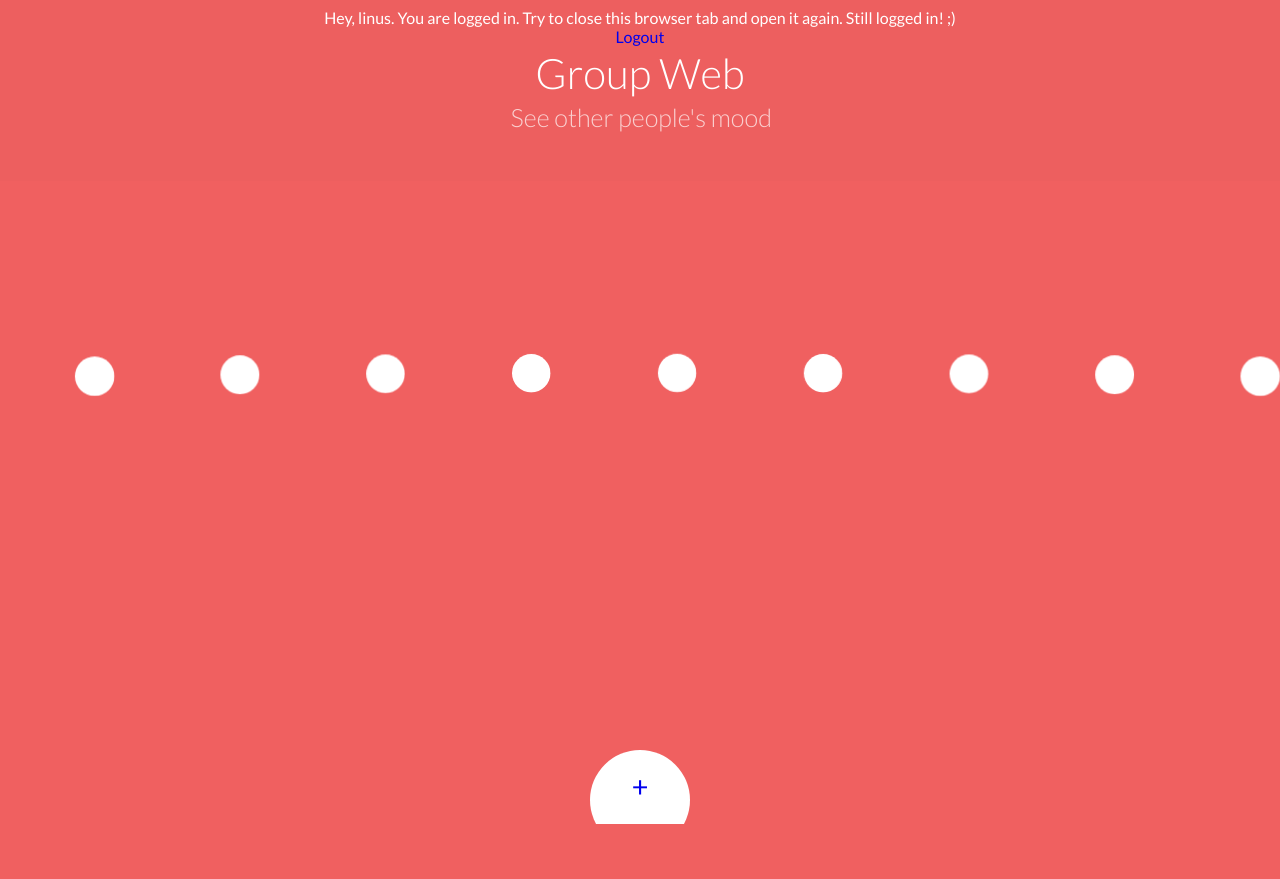
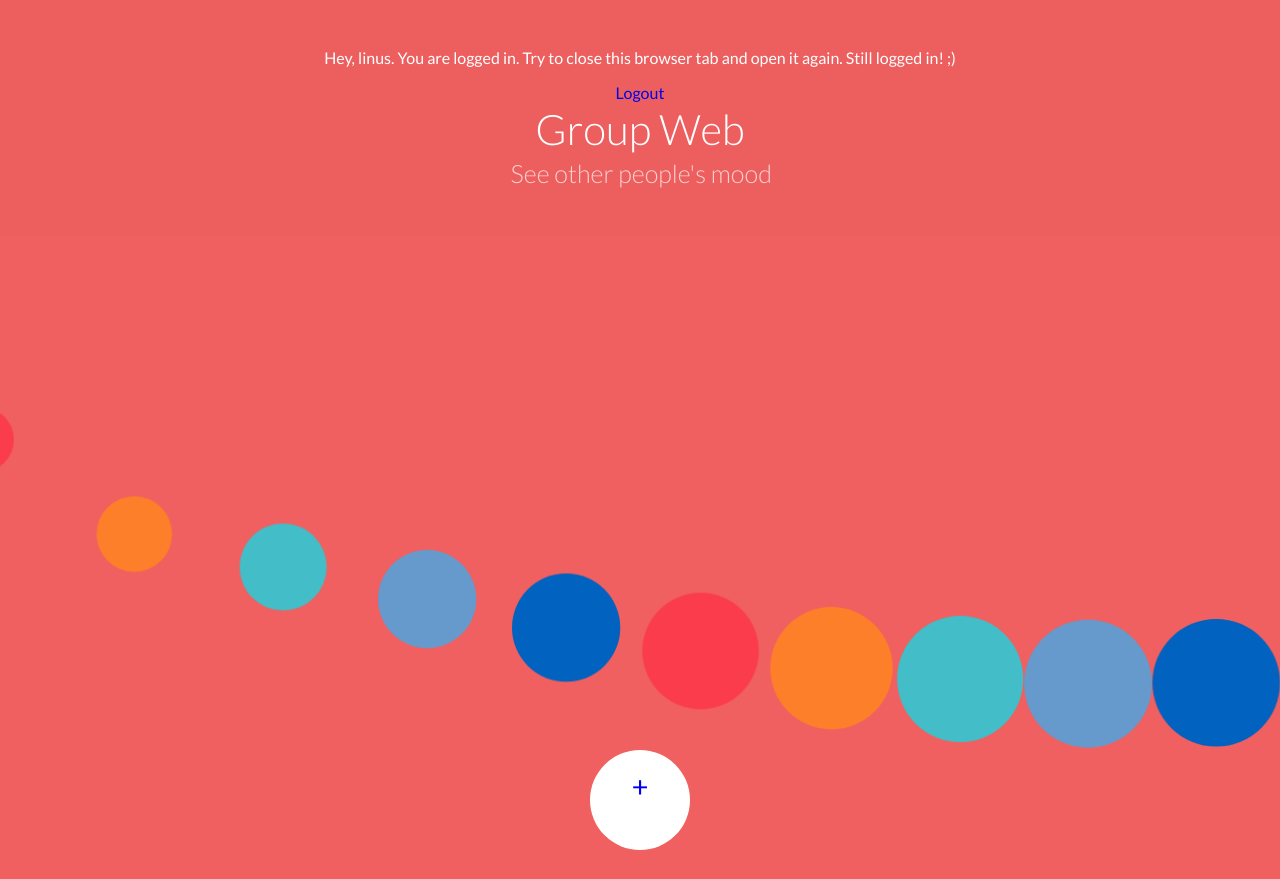
Before and after one commit to Linus0520/MoodLibrary, a PHP site: page / in a window 1280 px wide. Before the commit the page ends 824 px from the top, so only its background shows below. Run offline with PHP 8.4, Linux system fonts and the light colour scheme; a user stored in the database is signed in; some libraries are stand-ins or nearby versions.

Commit message:
Add files via upload

```diff
--- a/css/component1.css
+++ b/css/component1.css
@@ -1,53 +1,11 @@
 @import url(http://netdna.bootstrapcdn.com/font-awesome/2.0/css/font-awesome.css);
-
-* {
-  -moz-box-sizing: border-box;
-  box-sizing: border-box;
-  margin: 0;
-  padding: 0;
-  list-style: none;
-  position: relative
-}
-
-html,
-body {
-  height: 100%;
-}
 
 body {
   background: #f06060;
   color: #fff;
 }
 
-.csstransforms .cn-wrapper {
-  font-size: 1em;
-  width: 26em;
-  height: 26em;
-  overflow: hidden;
-  position: fixed;
-  z-index: 10;
-  bottom: -13em;
-  left: 50%;
-  border-radius: 50%;
-  margin-left: -13em;
-  -webkit-transform: scale(0.1);
-  -ms-transform: scale(0.1);
-  -moz-transform: scale(0.1);
-  transform: scale(0.1);
-  pointer-events: none;
-  -webkit-transition: all .3s ease;
-  -moz-transition: all .3s ease;
-  transition: all .3s ease;
-}
 
-.csstransforms .opened-nav {
-  border-radius: 50%;
-  pointer-events: auto;
-  -webkit-transform: scale(1);
-  -moz-transform: scale(1);
-  -ms-transform: scale(1);
-  transform: scale(1);
-}
 
 .cn-overlay {
   width: 100%;
@@ -96,185 +54,10 @@ body {
   color: #aa1010;
 }
 
-.csstransforms .cn-wrapper li {
-  position: absolute;
-  font-size: 1.5em;
-  width: 10em;
-  height: 10em;
-  -webkit-transform-origin: 100% 100%;
-  -moz-transform-origin: 100% 100%;
-  -ms-transform-origin: 100% 100%;
-  transform-origin: 100% 100%;
-  overflow: hidden;
-  left: 50%;
-  top: 50%;
-  margin-top: -1.3em;
-  margin-left: -10em;
-  -webkit-transition: border .3s ease;
-  -moz-transition: border .3s ease;
-  transition: border .3s ease;
-}
+body {
+bottom:300px;
 
-.csstransforms .cn-wrapper li a {
-  display: block;
-  font-size: 1.18em;
-  height: 14.5em;
-  width: 14.5em;
-  position: absolute;
-  bottom: -7.25em;
-  right: -7.25em;
-  border-radius: 50%;
-  text-decoration: none;
-  color: #fff;
-  padding-top: 1.8em;
-  text-align: center;
-  -webkit-transform: skew(-50deg) rotate(-70deg) scale(1);
-  -ms-transform: skew(-50deg) rotate(-70deg) scale(1);
-  -moz-transform: skew(-50deg) rotate(-70deg) scale(1);
-  transform: skew(-50deg) rotate(-70deg) scale(1);
-  -webkit-backface-visibility: hidden;
-  -webkit-transition: opacity 0.3s, color 0.3s;
-  -moz-transition: opacity 0.3s, color 0.3s;
-  transition: opacity 0.3s, color 0.3s;
-}
-
-.csstransforms .cn-wrapper li a span {
-  font-size: 1.1em;
-  opacity: 0.7;
-}
-
-/* for a central angle x, the list items must be skewed by 90-x degrees
-in our case x=40deg so skew angle is 50deg
-items should be rotated by x, minus (sum of angles - 180)2s (for this demo) */
-
-.csstransforms .cn-wrapper li:first-child {
-  -webkit-transform: rotate(-10deg) skew(50deg);
-  -ms-transform: rotate(-10deg) skew(50deg);
-  -moz-transform: rotate(-10deg) skew(50deg);
-  transform: rotate(-10deg) skew(50deg);
-}
-
-.csstransforms .cn-wrapper li:nth-child(2) {
-  -webkit-transform: rotate(30deg) skew(50deg);
-  -ms-transform: rotate(30deg) skew(50deg);
-  -moz-transform: rotate(30deg) skew(50deg);
-  transform: rotate(30deg) skew(50deg);
-}
-
-.csstransforms .cn-wrapper li:nth-child(3) {
-  -webkit-transform: rotate(70deg) skew(50deg);
-  -ms-transform: rotate(70deg) skew(50deg);
-  -moz-transform: rotate(70deg) skew(50deg);
-  transform: rotate(70deg) skew(50deg)
-}
-
-.csstransforms .cn-wrapper li:nth-child(4) {
-  -webkit-transform: rotate(110deg) skew(50deg);
-  -ms-transform: rotate(110deg) skew(50deg);
-  -moz-transform: rotate(110deg) skew(50deg);
-  transform: rotate(110deg) skew(50deg);
-}
-
-.csstransforms .cn-wrapper li:nth-child(5) {
-  -webkit-transform: rotate(150deg) skew(50deg);
-  -ms-transform: rotate(150deg) skew(50deg);
-  -moz-transform: rotate(150deg) skew(50deg);
-  transform: rotate(150deg) skew(50deg);
-
-}
-
-.csstransforms .cn-wrapper li:nth-child(odd) a {
-  background-color: #a11313;
-  background-color: hsla(0, 88%, 63%, 1);
-}
-
-.csstransforms .cn-wrapper li:nth-child(even) a {
-  background-color: #a61414;
-  background-color: hsla(0, 88%, 65%, 1);
-}
-
-/* active style */
-.csstransforms .cn-wrapper li.active a {
-  background-color: #b31515;
-  background-color: hsla(0, 88%, 70%, 1);
-}
-
-
-/* hover style */
-.csstransforms .cn-wrapper li:not(.active) a:hover,
-.csstransforms .cn-wrapper li:not(.active) a:active,
-.csstransforms .cn-wrapper li:not(.active) a:focus {
-  background-color: #b31515;
-  background-color: hsla(0, 88%, 70%, 1);
-}
-.csstransforms .cn-wrapper li:not(.active) a:focus
-{
-    position:fixed;
-}
-
-
-/* fallback */
-.no-csstransforms .cn-button {
-  display: none;
-}
-
-.no-csstransforms .cn-wrapper li {
-  position: static;
-  float: left;
-  font-size: 1em;
-  height: 5em;
-  width: 5em;
-  background-color: #eee;
-  text-align: center;
-  line-height: 5em;
-}
-
-.no-csstransforms .cn-wrapper li a {
-  display: block;
-  width: 100%;
-  height: 100%;
-  text-decoration: none;
-  color: inherit;
-  font-size: 1.3em;
-  border-right: 1px solid #ddd;
-}
-
-.no-csstransforms .cn-wrapper li a:last-child {
-  border: none;
-}
-
-.no-csstransforms .cn-wrapper li a:hover,
-.no-csstransforms .cn-wrapper li a:active,
-.no-csstransforms .cn-wrapper li a:focus {
-  background-color: white;
-}
-
-.no-csstransforms .cn-wrapper li.active a {
-  background-color: #6F325C;
-  color: #fff;
-}
-
-.no-csstransforms .cn-wrapper {
-  font-size: 1em;
-  height: 5em;
-  width: 25.15em;
-  bottom: 0;
-  margin-left: -12.5em;
-  overflow: hidden;
-  position: fixed;
-  z-index: 10;
-  left: 50%;
-  border: 1px solid #ddd;
-}
-
-@import url("https://fonts.googleapis.com/css?family=Unica+One");
-svg {
-  width: 100vw;
-  height: 80vh;
-}
-
-body {
-
+/*
   display: -webkit-box;
   display: -ms-flexbox;
   display: flex;
@@ -288,29 +71,46 @@ body {
   -webkit-box-direction: normal;
       -ms-flex-direction: column;
           flex-direction: column;
+*/
 }
 
 
 
 circle {
-  -webkit-transform: translate(0, -100px);
-          transform: translate(0, -100px);
-  -webkit-animation: ball 1.5s cubic-bezier(0.42, 0, 0.58, 1) infinite;
-          animation: ball 15s cubic-bezier(0.42, 0, 0.58, 1) infinite;
-  -webkit-transform-origin: 50% 50%;
+  -webkit-transform: translate(0, 100px);
+          transform: translate(0, 100px);
+  -webkit-animation: ball 4s cubic-bezier(0.42, 0, 0.58, 1) infinite;
+          animation: ball 4s cubic-bezier(0.42, 0, 0.58, 1) infinite;
+  -webkit-transform-origin: 10% 30%;
+          transform-origin: 10% 30%;
+          transition:-webkit-transform 0.5s, fill 0.5s;
+/*
+        stroke: white;
+          stroke-width: 3px;
+*/
+          transition: stroke-opacity 1s, stroke-width 1s, transform 1s;
           transform-origin: 50% 50%;
+
+
 }
 
+circle:hover{
+fill-opacity: 1;
+      stroke-opacity: 0.6;
+  stroke-width: 0;
+  transform: scale(2);
+}
 circle:nth-child(1) {
-  fill: white;
+  fill: #FA3C4C;
   -webkit-animation-delay: -0.15s;
           animation-delay: -0.15s;
-  -webkit-transform-origin: -80px 250px;
-          transform-origin: -80px 250px;
+  -webkit-transform-origin: -80px 150px;
+          transform-origin: -80px 150px;
+
 }
 
 circle:nth-child(2) {
-  fill: white;
+  fill: #FD7F2A;
   -webkit-animation-delay: -0.3s;
           animation-delay: -0.3s;
   -webkit-transform-origin: 40px 250px;
@@ -318,7 +118,7 @@ circle:nth-child(2) {
 }
 
 circle:nth-child(3) {
-  fill: white;
+  fill: #43BDC7;
   -webkit-animation-delay: -0.45s;
           animation-delay: -0.45s;
   -webkit-transform-origin: 160px 250px;
@@ -326,7 +126,7 @@ circle:nth-child(3) {
 }
 
 circle:nth-child(4) {
-  fill: white;
+  fill: #669ACC;
   -webkit-animation-delay: -0.6s;
           animation-delay: -0.6s;
   -webkit-transform-origin: 280px 250px;
@@ -334,7 +134,7 @@ circle:nth-child(4) {
 }
 
 circle:nth-child(5) {
-  fill: white;
+  fill: #0162C0;
   -webkit-animation-delay: -0.75s;
           animation-delay: -0.75s;
   -webkit-transform-origin: 400px 250px;
@@ -342,7 +142,7 @@ circle:nth-child(5) {
 }
 
 circle:nth-child(6) {
-  fill: white;
+  fill: #FA3C4C;
   -webkit-animation-delay: -0.9s;
           animation-delay: -0.9s;
   -webkit-transform-origin: 520px 250px;
@@ -350,7 +150,7 @@ circle:nth-child(6) {
 }
 
 circle:nth-child(7) {
-  fill: white;
+  fill: #FD7F2A;
   -webkit-animation-delay: -1.05s;
           animation-delay: -1.05s;
   -webkit-transform-origin: 640px 250px;
@@ -358,7 +158,7 @@ circle:nth-child(7) {
 }
 
 circle:nth-child(8) {
-  fill: white;
+  fill: #43BDC7;
   -webkit-animation-delay: -1.2s;
           animation-delay: -1.2s;
   -webkit-transform-origin: 760px 250px;
@@ -366,7 +166,7 @@ circle:nth-child(8) {
 }
 
 circle:nth-child(9) {
-  fill: white;
+  fill: #669ACC;
   -webkit-animation-delay: -1.35s;
           animation-delay: -1.35s;
   -webkit-transform-origin: 880px 250px;
@@ -374,7 +174,7 @@ circle:nth-child(9) {
 }
 
 circle:nth-child(10) {
-  fill: white;
+  fill: #0162C0;
   -webkit-animation-delay: -1.5s;
           animation-delay: -1.5s;
   -webkit-transform-origin: 1000px 250px;
```
Also changed, not shown: other parts of css/component1.css (+69 -15 lines). Lines whose indentation alone changed are shown as unchanged.
